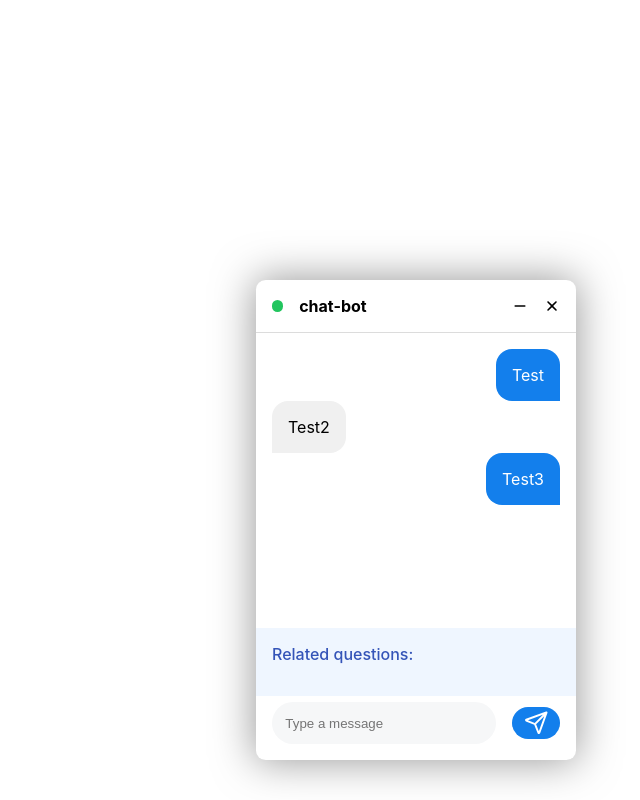
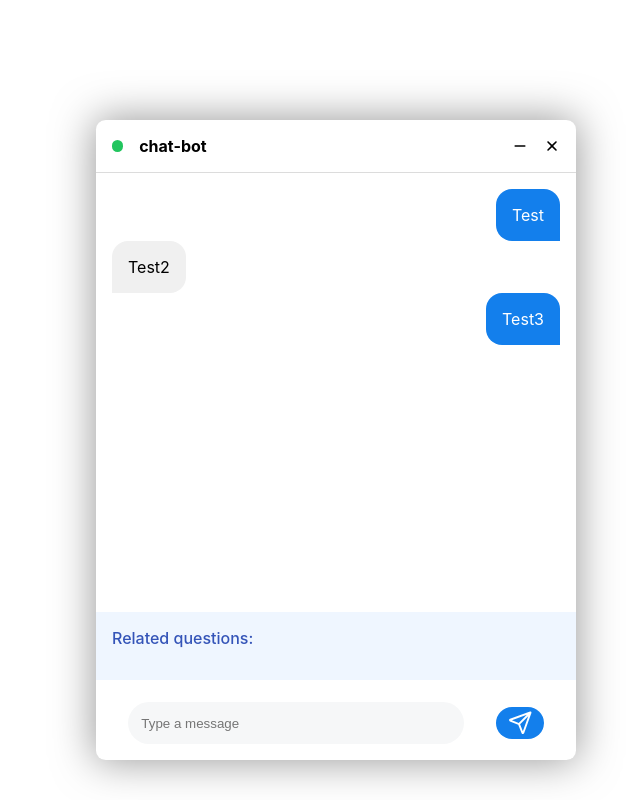
Before and after one commit to S7R4NGER1337/Chat-Bot, a React (Create React App) app: page / in a window 1280 px wide. Shown: the whole page, without its empty margins (640-1280 px from the left). Built offline with nearby package versions, Linux system fonts and the light colour scheme.

Commit message:
making ChatBox bigger

```diff
--- a/src/components/ChatBot/chatBox.module.css
+++ b/src/components/ChatBot/chatBox.module.css
@@ -6,8 +6,8 @@
     flex-direction: column;
     box-shadow: rgba(128, 128, 128, 0.801) 0 0 2.5em 0.1em;
     background-color: #fff;
-    height: 30rem;
-    width: 20rem;
+    height: 40rem;
+    width: 30rem;
     border-radius: 0.6em;
 }
 
```
